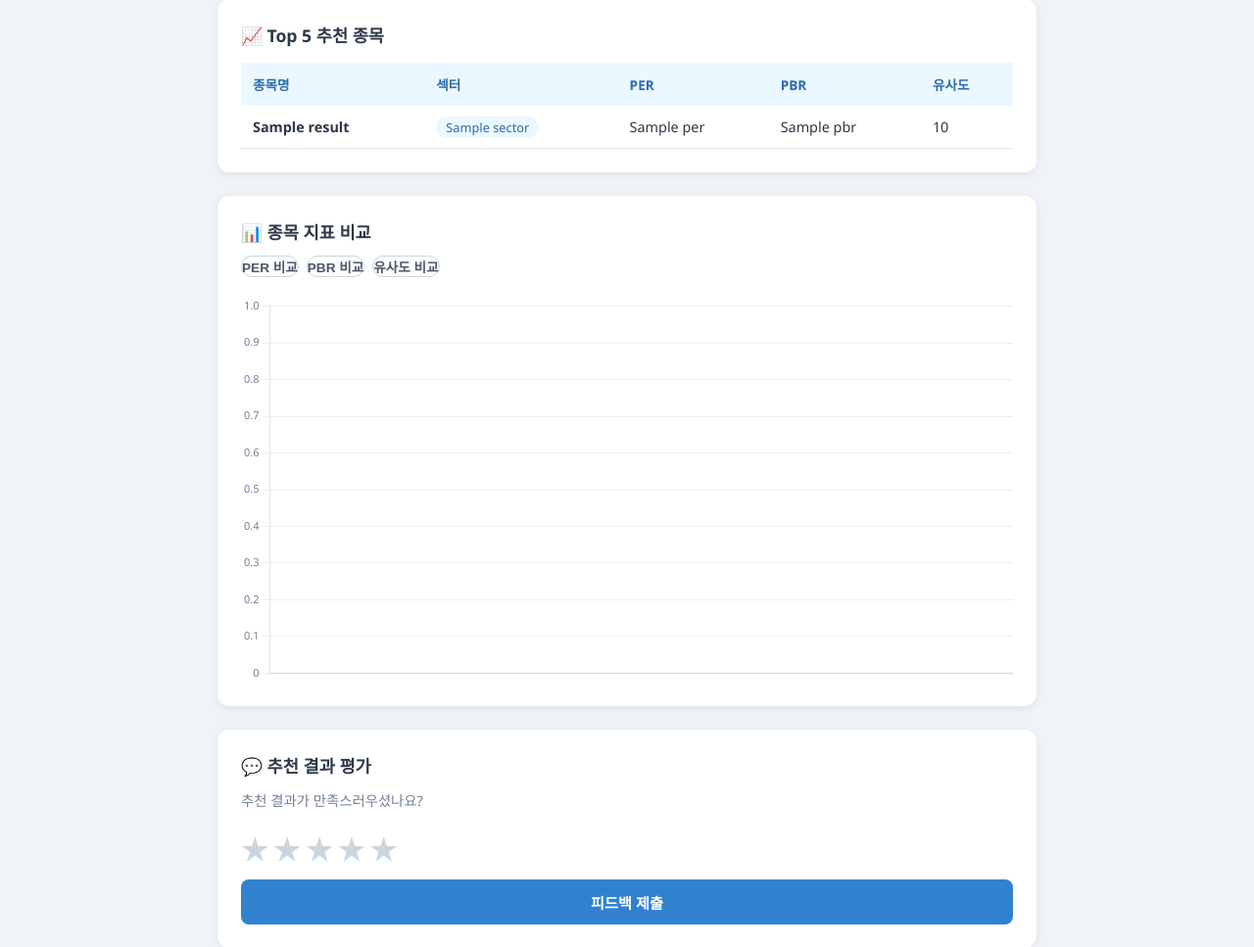
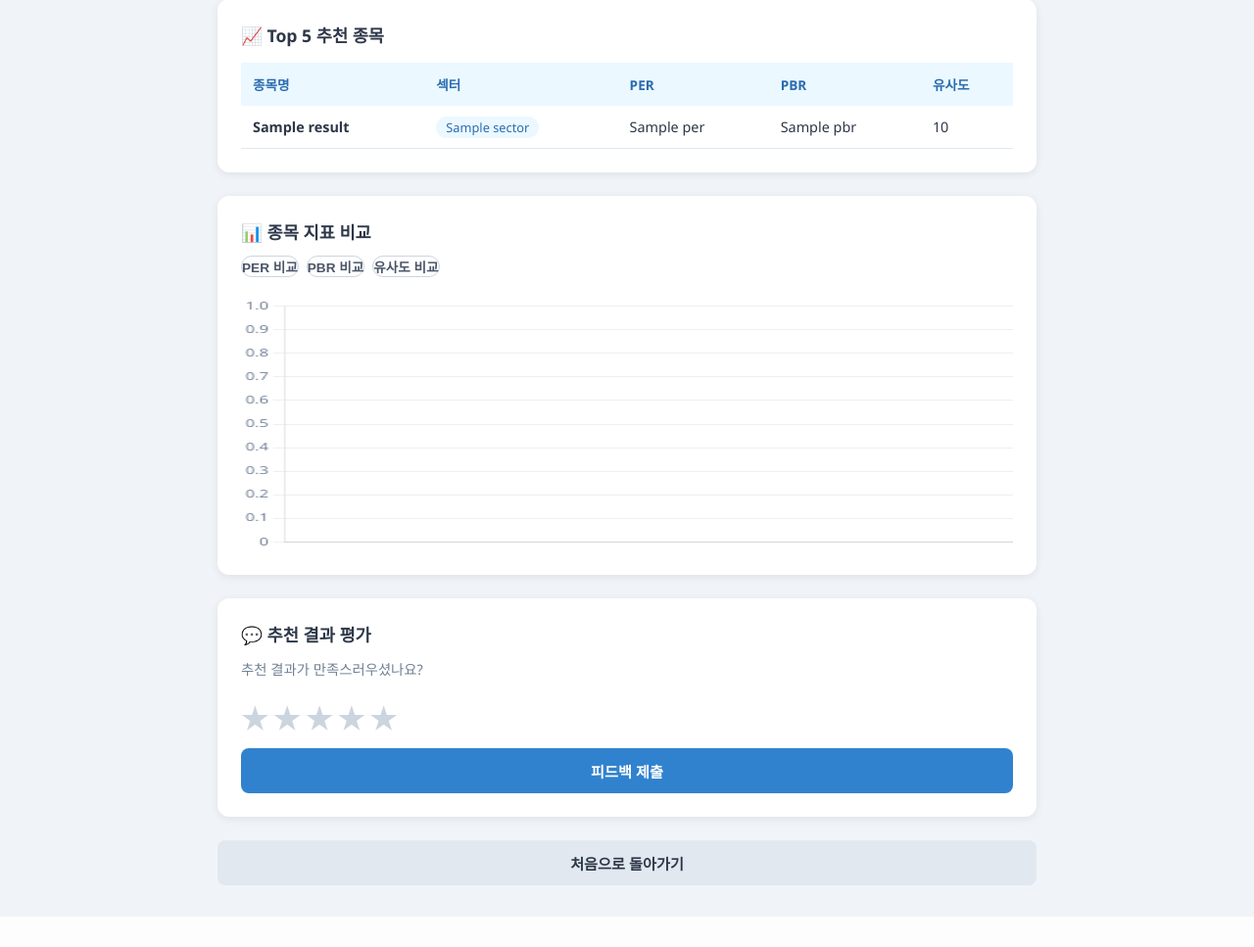
Before and after one commit to leedongho06/OSS_personalized_stock, a Flask app: template templates/result.html in a window 1280 px wide. Shown: the part 808-1775 px from the top of the page at 98% size. After the commit the page ends 1744 px from the top, so only its background shows below. Run offline with Flask 3, Linux system fonts and the light colour scheme; the template is opened without the code that fills it: most values are stand-ins (such as "Sample title", 1, 10 or a date in 2020).

Commit message:
feat: add css for stock comparison (compart-chart-wrap)

```diff
--- a/static/css/style.css
+++ b/static/css/style.css
@@ -466,3 +466,13 @@ header p { color: #718096; }
     border-color: #3182ce;
     color: #fff;
 }
+
+.compare-chart-wrap {
+    position: relative;
+    height: 260px;
+}
+
+.compare-chart-wrap canvas {
+    width: 100% !important;
+    height: 100% !important;
+}
```
